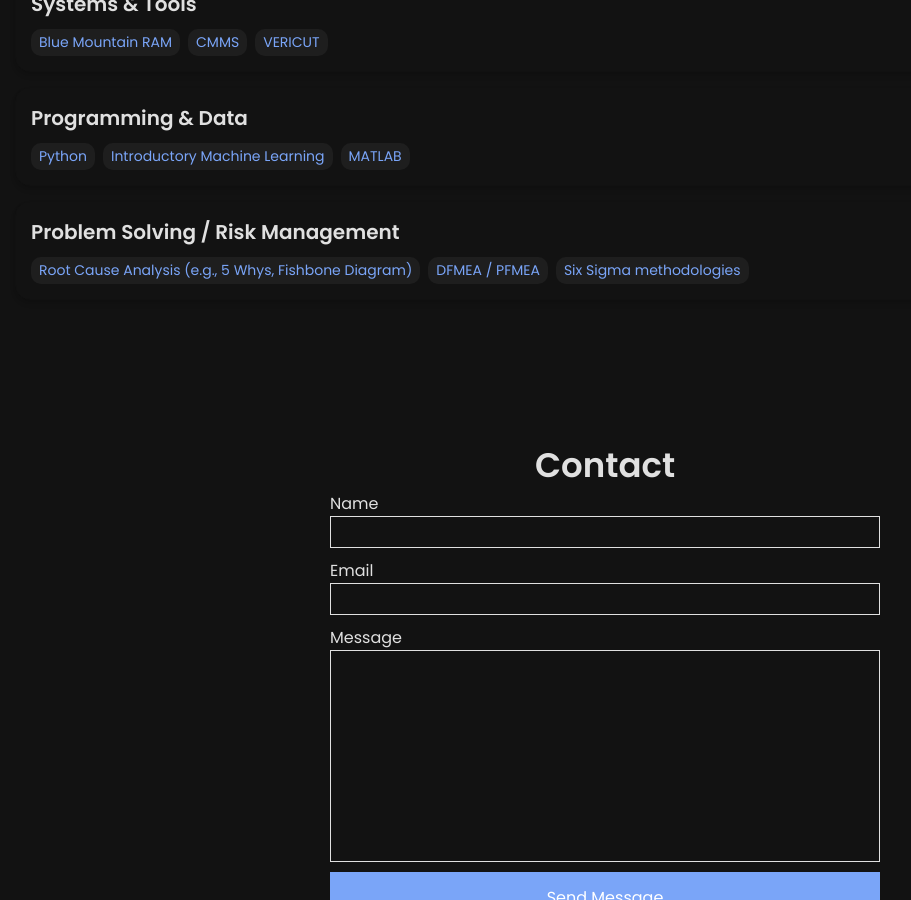
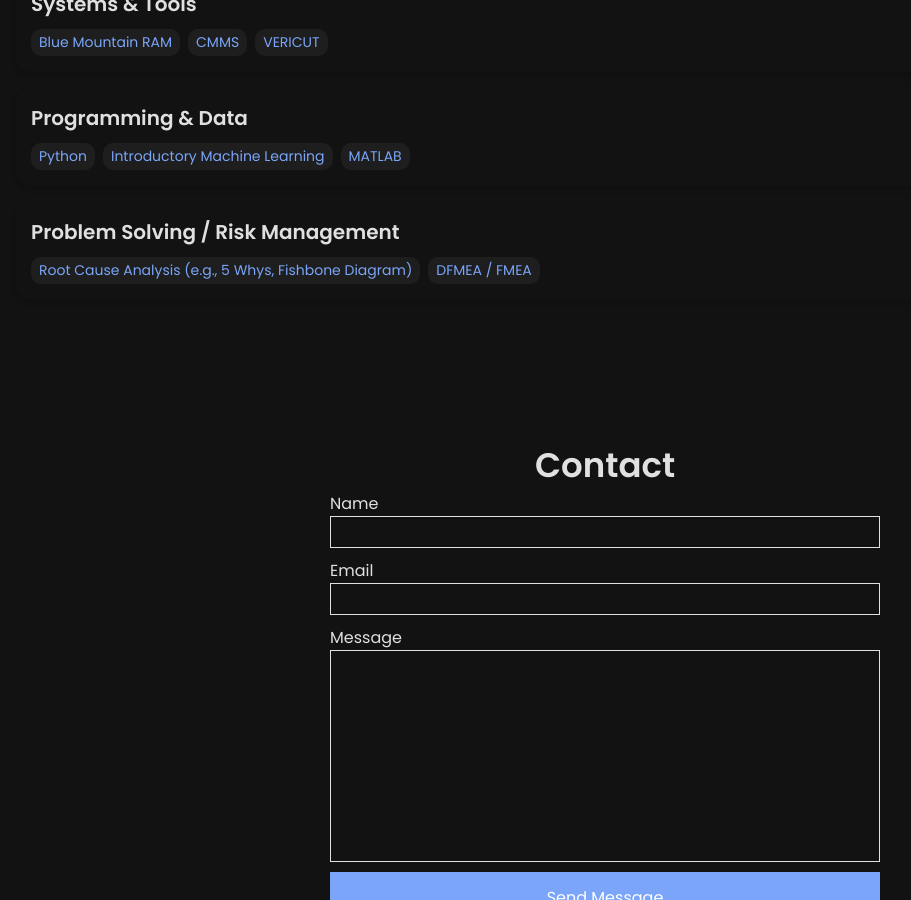
Before and after one commit to RyanE02/RyanE02.github.io, a Jekyll site: the page built from index.html, in a window 1280 px wide and 900 px high, scrolled down 2175 px. Shown: the whole window, without its empty margins (35-946 px from the left). Built offline with Jekyll 4.4.1, drawn with Linux system fonts in a browser that asks for light colours.

Commit message:
Small update

```diff
--- a/_config.yml
+++ b/_config.yml
@@ -76,8 +76,7 @@ skills:
   - category: Problem Solving / Risk Management
     tools:
     - Root Cause Analysis (e.g., 5 Whys, Fishbone Diagram)
-    - DFMEA / PFMEA
-    - Six Sigma methodologies
+    - DFMEA / FMEA
 
 
 # Contact Form Setup. Setup an account and copy over the key. When someone fills out the form, it will be received in your email.
```
